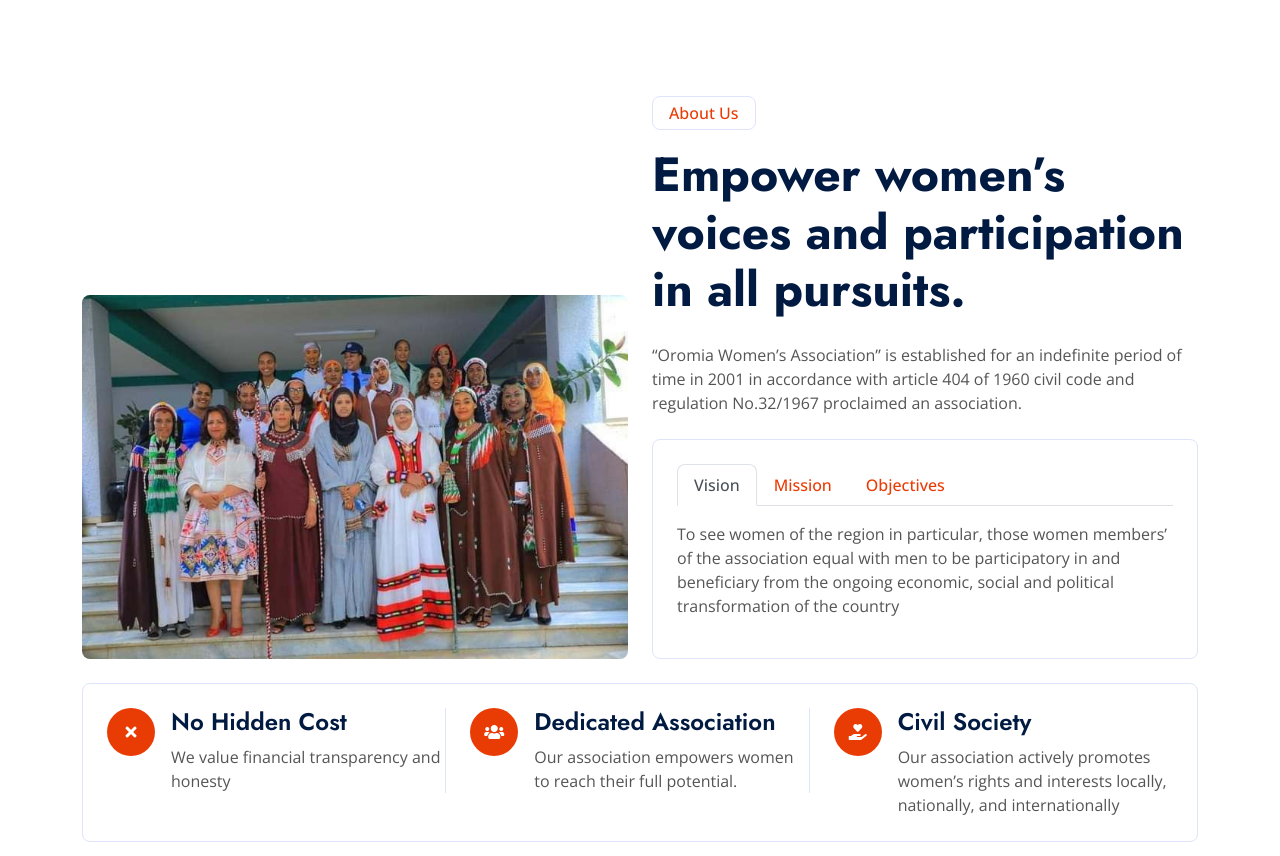
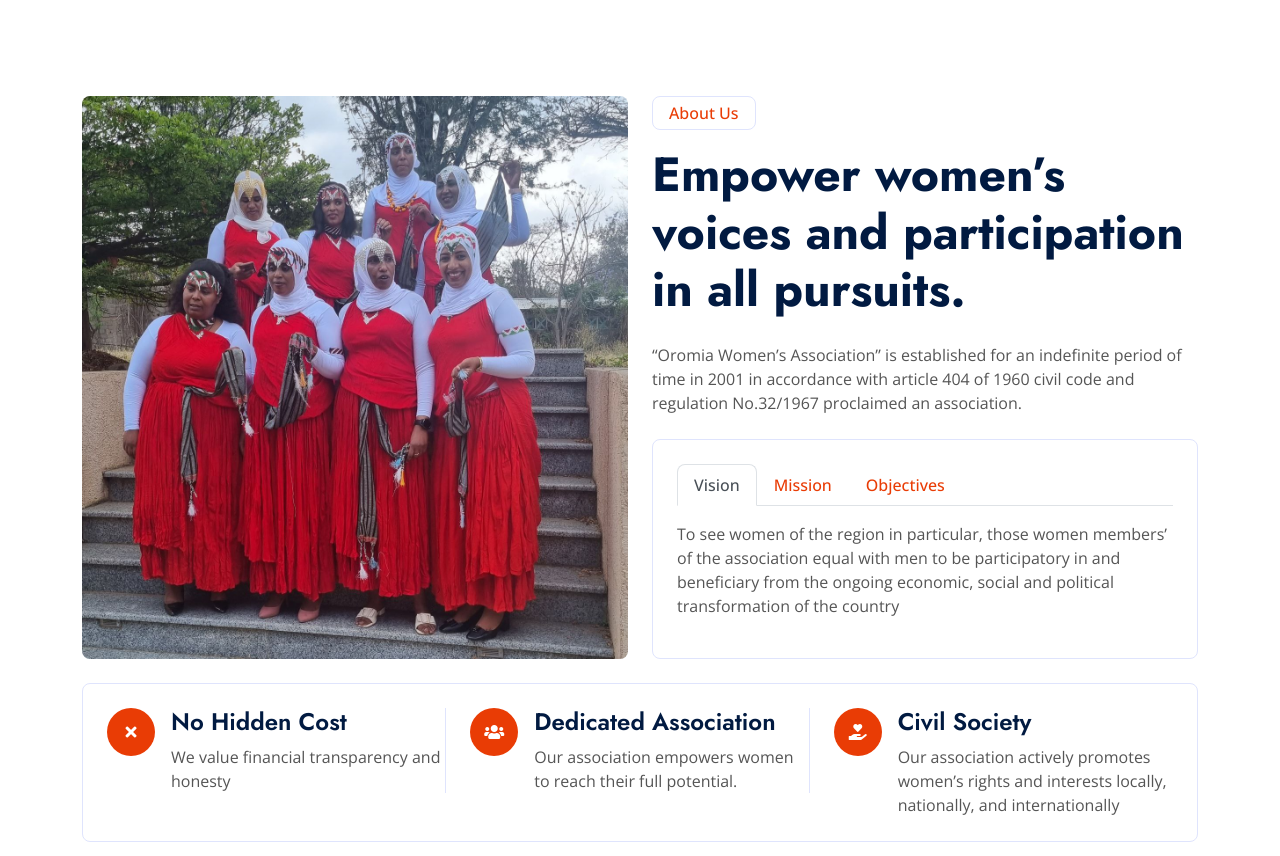
Before and after one commit to BisratJ/OWA, a plain HTML site: page index.html in a window 1280 px wide. Shown: the part 720-1576 px from the top of the page. Drawn offline with nearby package versions, Linux system fonts and the light colour scheme.

Commit message:
Update index.html

```diff
--- a/index.html
+++ b/index.html
@@ -148,7 +148,7 @@
         <div class="container">
             <div class="row g-4 align-items-end mb-4">
                 <div class="col-lg-6 wow fadeInUp" data-wow-delay="0.1s">
-                    <img class="img-fluid rounded" src="img/owa-bg.jpg">
+                    <img class="img-fluid rounded" src="img/new-grp.jpg">
                 </div>
                 <div class="col-lg-6 wow fadeInUp" data-wow-delay="0.3s">
                     <p class="d-inline-block border rounded text-secondary fw-semi-bold py-1 px-3">About Us</p>
```
